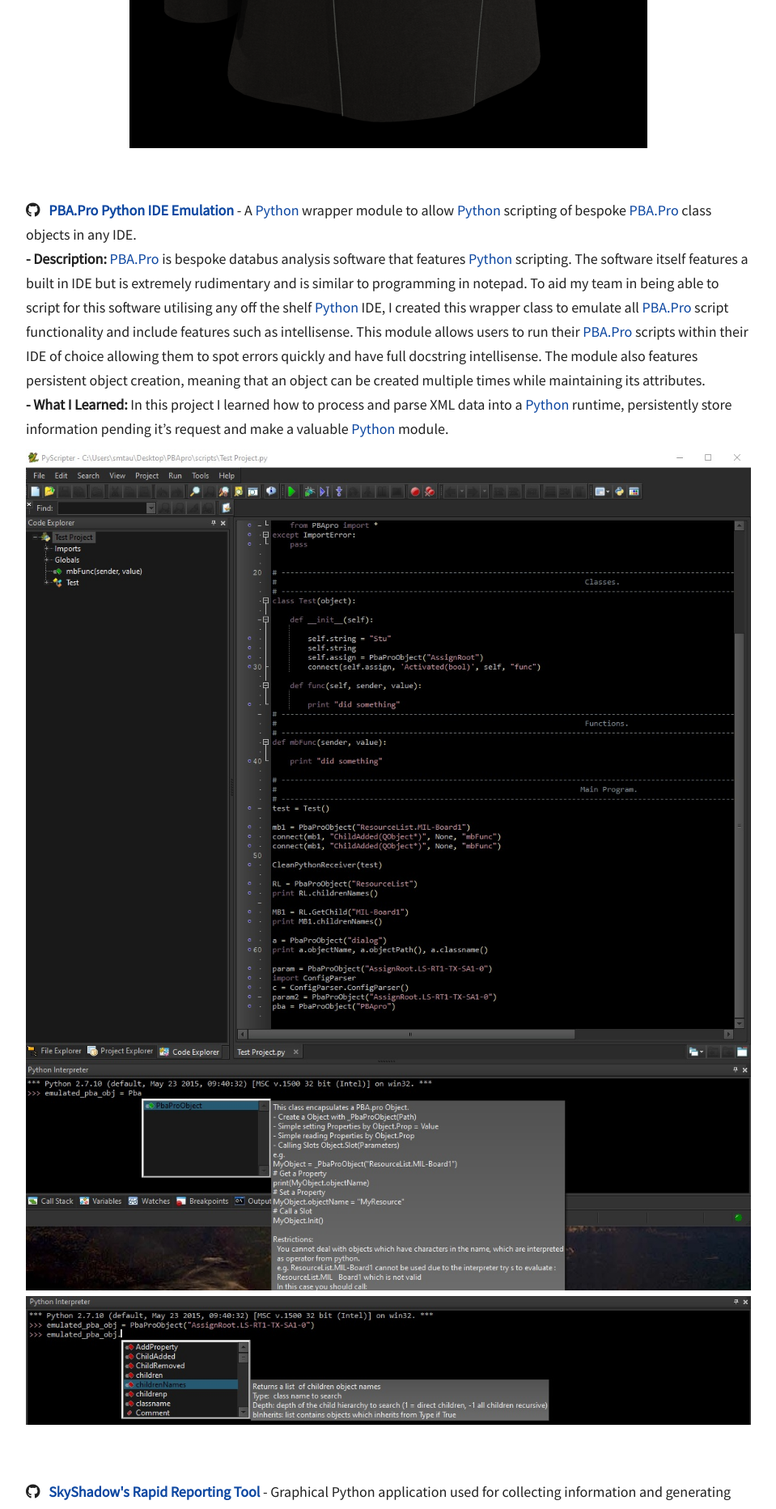
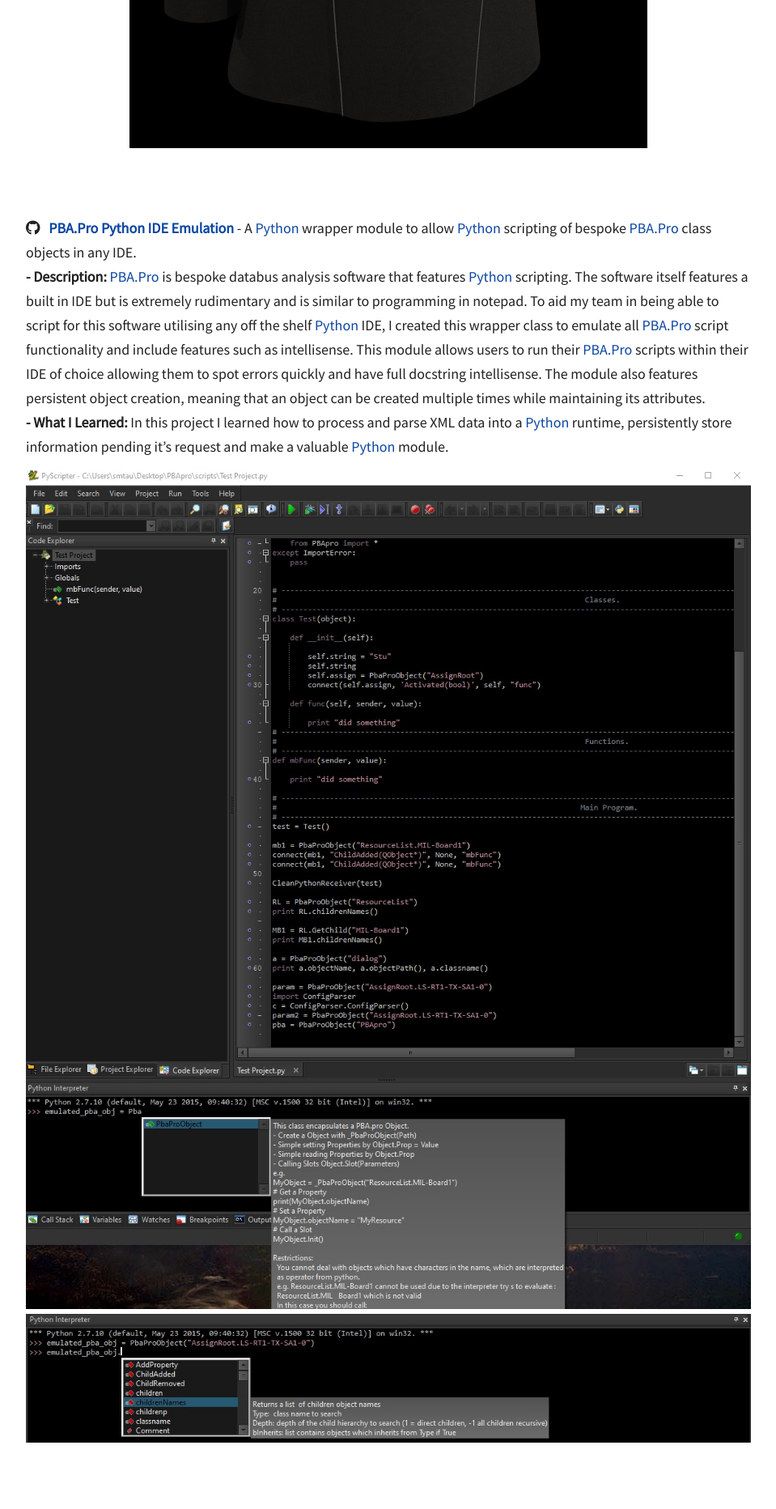
Before and after one commit to SmTaUcM/SmTaUcM.github.io, a Jekyll site: the page built from projects.html, in a window 1280 px wide. Shown: the part 2336-4200 px from the top of the page at 81% size, without its empty margins (160-1119 px from the left). Built offline with Jekyll 4.4.1, drawn with Linux system fonts in a browser that asks for light colours; nearby versions of some CDN libraries.

Commit message:
projects.html - Added additional spacing.

```diff
--- a/_includes/projects.html
+++ b/_includes/projects.html
@@ -115,7 +115,7 @@
 			  alt="TIE Corps Tailoring Tool 3 Final Output Image."
 			/>
 		</div>
-		<BR><BR>
+		<BR><BR><BR>
 
 
 
@@ -154,7 +154,7 @@
 			  alt="PBA.Pro IDE Emulator."
 			/>
 		</div>
-		<BR><BR>
+		<BR><BR><BR>
 
 
         <h5>
@@ -177,7 +177,7 @@
 			  alt="SkyShadow's Rapid Reporting Tool."
 			/>
 		</div>
-		<BR><BR>
+		<BR><BR><BR>
 
 
         <h5>
@@ -199,7 +199,7 @@
 			  alt="Triple-X C++ Console Game."
 			/>
 		</div>
-		<BR><BR>
+		<BR><BR><BR>
 
 
         <h5>
```
